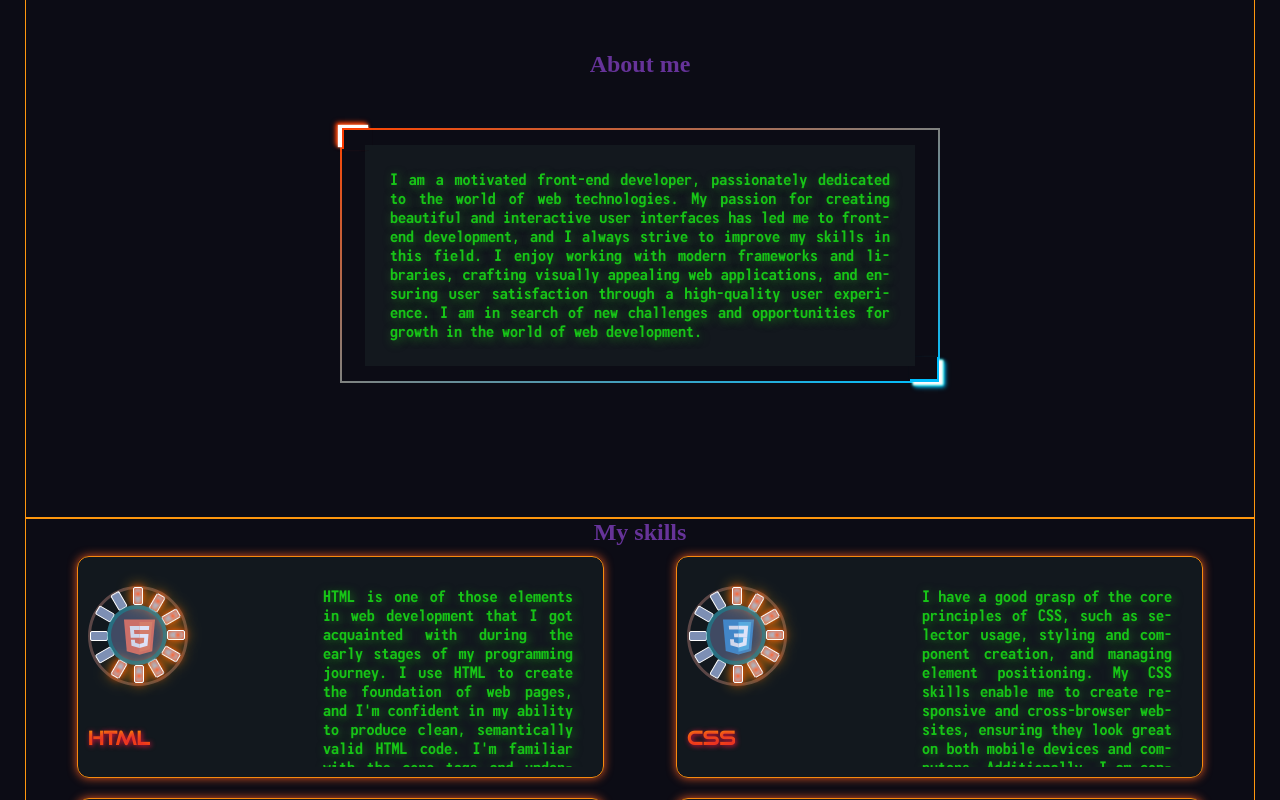
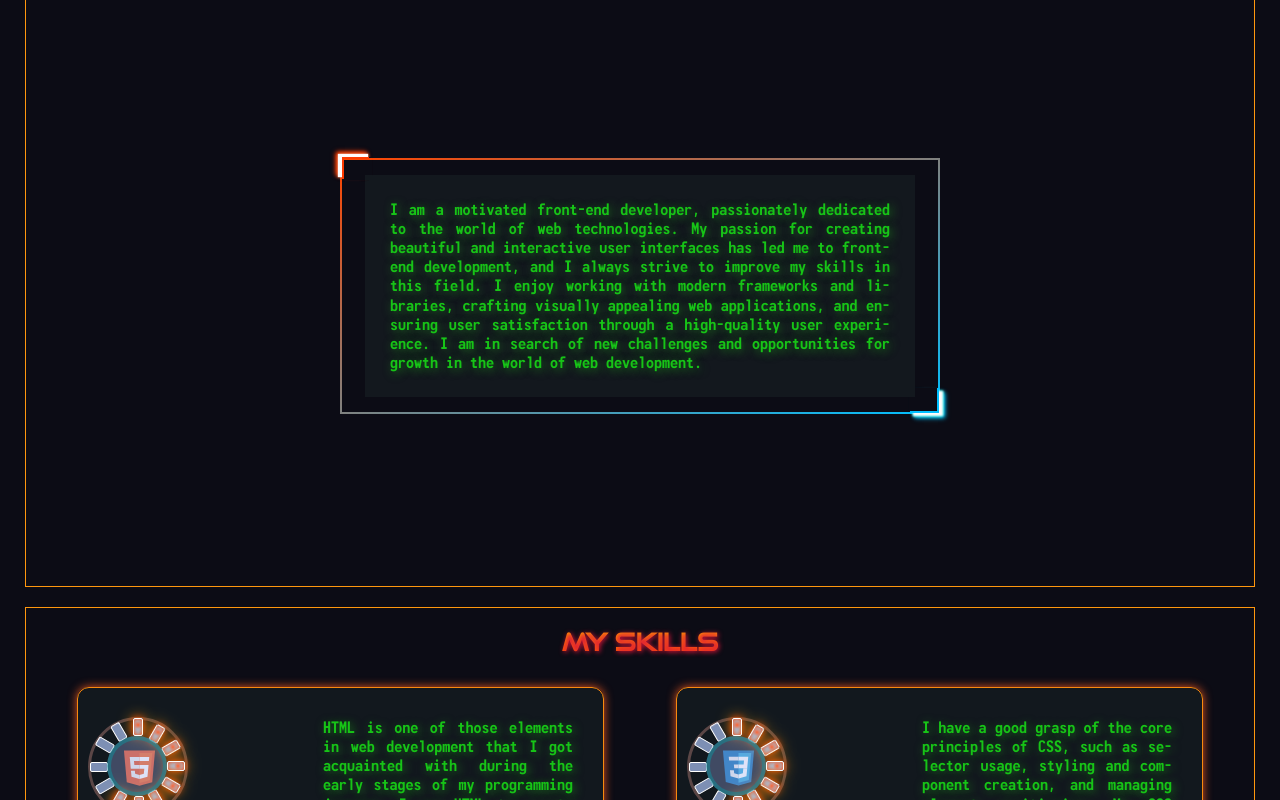
Before and after one commit to 1evgen/MyPortfolio, a React app: page / in a window 1280 px wide. Shown: the part 980-1780 px from the top of the page. Built offline with nearby package versions, Linux system fonts and the light colour scheme.

Commit message:
test component Card

```diff
--- a/src/App.tsx
+++ b/src/App.tsx
@@ -7,6 +7,8 @@ import {Contact} from "./layout/sections/contacts/Contact";
 import {Slogan} from "./layout/sections/slogan/Slogan";
 import {Footer} from "./layout/footer/Footer";
 import {AboutMe} from "./layout/sections/aboutMe/AboutMe";
+import {Test} from "./layout/sections/works/test/Test";
+
 
 function App() {
     return (
@@ -18,6 +20,7 @@ function App() {
                 <Works />
                 <Contact />
                 <Slogan />
+            <Test title={'HTML'}/>
                 <Footer />
 
 
--- a/src/Components/SectionTitle.tsx
+++ b/src/Components/SectionTitle.tsx
@@ -1,6 +1,12 @@
 import styled from "styled-components";
+import {theme} from "../styles/theme";
 
 export const SectionTitle = styled.h2`
-  color: rebeccapurple;
+  font-family: GoodTime;
+  background-image: linear-gradient(orange,orangered);
+  color: transparent;
+  -webkit-background-clip: text;
+  text-shadow: 1px 1px 5px crimson;
   text-align: center;
+  margin: 20px 0;
 `
--- a/src/Components/menu/Menu.tsx
+++ b/src/Components/menu/Menu.tsx
@@ -15,6 +15,7 @@ export const Menu = ({menuItems}:PropsType) => {
 };
 
 const StyleMenu = styled.nav`
+
     ul{
       display: flex;
       gap: 15px;
--- a/src/Components/work/Work.tsx
+++ b/src/Components/work/Work.tsx
@@ -22,8 +22,8 @@ export const Work = ({title, text, img}: PropsType) => {
 
 const StyledWork = styled.div`
   background-color: #8d2626;
-  max-width: 500px;
-
+  max-width: 350px;
+  border: 1px solid aliceblue;
 `
 
 const ImageProject = styled.img`
@@ -34,6 +34,8 @@ const ImageProject = styled.img`
 const Link = styled.a`
 `
 const Title = styled.h3`
+
 `
 const Text = styled.p`
+
 `
--- a/src/accets/SVGComponent/EyeSvg.tsx
+++ b/src/accets/SVGComponent/EyeSvg.tsx
@@ -75,6 +75,6 @@ const fireEye = keyframes`
 const WrapperEye = styled.div<{isActive: boolean}>`
 position: absolute;
   opacity: ${(props) => (props.isActive ? "1" : "0")};
-  transition: opacity 1s 5s ease; /* задержка перехода */
+  transition: opacity 5s ease; /* задержка перехода */
 
 `
--- a/src/layout/sections/aboutMe/AboutMe.tsx
+++ b/src/layout/sections/aboutMe/AboutMe.tsx
@@ -12,9 +12,9 @@ export const AboutMe = () => {
         <SectionAboutMe>
 
         <ContainerBlock>
+            <SectionTitle>About me</SectionTitle>
+            <FlexContainer direction={'column'} justify={'center'} aline={'center'} height={'75vh'} gap={'30px'}>
 
-            <FlexContainer direction={'column'} justify={'center'} aline={'center'} height={'75vh'} gap={'50px'}>
-            <SectionTitle>About me</SectionTitle>
                 <WrapperDisplay>
         <ContentAboutMe>
         I am a motivated front-end developer, passionately dedicated to the world of web technologies.
--- a/src/layout/sections/main/Main.tsx
+++ b/src/layout/sections/main/Main.tsx
@@ -59,8 +59,6 @@ export const Main = () => {
 
     const [isActive, setActive] = useState(false)
     const onChangeAnimation = () => setActive(!isActive)
-
-
     return (
         <StyledMain>
             <ContainerBlock>
--- a/src/layout/sections/skills/Skills.tsx
+++ b/src/layout/sections/skills/Skills.tsx
@@ -13,8 +13,9 @@ export const Skills = () => {
     return (
         <StyledSkills>
             <ContainerBlock>
-            <SectionTitle>My skills</SectionTitle>
+                <SectionTitle>My skills</SectionTitle>
             <FlexContainer wrap={'wrap'} justify={'space-around'} aline={'centre'} >
+
                 <Skill level={8}  iconId={'html'} skillTitle={'HTML'}
                        description={'HTML is one of those elements in web development that I got acquainted with during ' +
                            'the early stages of my programming journey. I use HTML to create the foundation of web pages, ' +
--- a/src/layout/sections/slogan/Slogan.tsx
+++ b/src/layout/sections/slogan/Slogan.tsx
@@ -7,7 +7,7 @@ export const Slogan = () => {
     return (
         <StyledSlogan>
             <SectionTitle>This is Ilon Mask</SectionTitle>
-            <Button>Hire me</Button>
+            {/*<Button>Hire me</Button>*/}
         </StyledSlogan>
     );
 };
--- a/src/layout/sections/works/Works.tsx
+++ b/src/layout/sections/works/Works.tsx
@@ -4,6 +4,10 @@ import {SectionTitle} from "../../../Components/SectionTitle";
 import {Menu} from "../../../Components/menu/Menu";
 import {FlexContainer} from "../../../Components/FlexContainer";
 import {Work} from "../../../Components/work/Work";
+import watcher from '../../../accets/projectImages/clock.webp'
+import calculator from '../../../accets/projectImages/counter.webp'
+import counter from '../../../accets/projectImages/Image.webp'
+import {ContainerBlock} from "../../../Components/Container";
 
 const projectItems = ['All','Landing page', 'Learn projects', 'pet projects' ]
 
@@ -11,19 +15,23 @@ const projectItems = ['All','Landing page', 'Learn projects', 'pet projects' ]
 export const Works = () => {
     return (
         <StyledWorks>
+            <ContainerBlock>
+                <FlexContainer direction={'column'} justify={'center'} aline={'center'} gap={'10px'} >
         <SectionTitle>My Works</SectionTitle>
         <Menu menuItems={projectItems}/>
-            <FlexContainer justify={'space-around'}>
-                <Work title={'counter'} img={''}  text={'This is sample project description' +
+                </FlexContainer>
+            <FlexContainer justify={'space-around'} >
+                <Work title={'counter'} img={counter}  text={'This is sample project description' +
                     ' random things are here in description ' +
                     'This is sample project lorem ipsum generator for dummy content'}/>
-                <Work title={'watch'} img={''}  text={'This is sample project description' +
+                <Work title={'watch'} img={watcher}  text={'This is sample project description' +
                     ' random things are here in description ' +
                     'This is sample project lorem ipsum generator for dummy content'}/>
-                <Work title={'calculator'} img={''}  text={'This is sample project description' +
+                <Work title={'calculator'} img={calculator}  text={'This is sample project description' +
                     ' random things are here in description ' +
                     'This is sample project lorem ipsum generator for dummy content'}/>
             </FlexContainer>
+            </ContainerBlock>
         </StyledWorks>
     );
 };
@@ -31,6 +39,4 @@ export const Works = () => {
 export const StyledWorks = styled.section`
   min-height: 100vh;
 
-
-
 `
--- /dev/null
+++ b/src/layout/sections/works/test/Test.tsx
@@ -0,0 +1,238 @@
+import styled, {css} from "styled-components";
+
+
+type PropsType = {
+    title: string
+}
+
+
+
+export const  Test = (props: PropsType)=> {
+    const {title} = props
+    return (
+        <Card>
+            <BoxShadow></BoxShadow>
+            <Main>
+                <Top></Top>
+                <LeftSide></LeftSide>
+                <RightSide></RightSide>
+                <Title>{title}</Title>
+                <ButtonContainer>
+                    <Button>
+                        <SVG className="svg twitter" xmlns="http://www.w3.org/2000/svg" height="24"
+                             width="24" fill="red" viewBox="0 0 512 512">
+                            <path
+                                d="M389.2 48h70.6L305.6 224.2 487 464H345L233.7 318.6 106.5 464H35.8L200.7 275.5 26.8 48H172.4L272.9 180.9 389.2 48zM364.4 421.8h39.1L151.1 88h-42L364.4 421.8z">
+                            </path>
+                        </SVG>
+                    </Button>
+                    <Button>
+                        <SVG xmlns="http://www.w3.org/2000/svg" width="24" height="24"
+                             viewBox="0 0 24 24" fill="none" stroke="red" stroke-width="2" stroke-linecap="round"
+                             stroke-linejoin="round">
+                            <path
+                                d="M15 22v-4a4.8 4.8 0 0 0-1-3.5c3 0 6-2 6-5.5.08-1.25-.27-2.48-1-3.5.28-1.15.28-2.35 0-3.5 0 0-1 0-3 1.5-2.64-.5-5.36-.5-8 0C6 2 5 2 5 2c-.3 1.15-.3 2.35 0 3.5A5.403 5.403 0 0 0 4 9c0 3.5 3 5.5 6 5.5-.39.49-.68 1.05-.85 1.65-.17.6-.22 1.23-.15 1.85v4">
+                            </path>
+                            <path d="M9 18c-4.51 2-5-2-7-2"></path>
+                        </SVG>
+                    </Button>
+                </ButtonContainer>
+            </Main>
+        </Card>
+
+    )
+}
+
+
+
+
+
+const BoxShadow = styled.div`
+  position: absolute;
+  height: 100%;
+  width: 100%;
+  border: 1px solid red;
+  transform: scale(0.8);
+  box-shadow: rgba(255, 0, 0, 1) 0px 30px 70px 0px;
+  transition: all 0.5s cubic-bezier(0.785, 0.135, 0.15, 0.86);
+`;
+
+const Main = styled.div`
+
+  width: 230px;
+  height: 300px;
+  overflow: hidden;
+  background: red;
+  background: linear-gradient(
+          0deg,
+          rgb(62, 0, 0) 0%,
+          rgba(255, 0, 0, 1) 60%,
+          rgb(62, 0, 0) 100%
+  );
+  position: relative;
+  clip-path: polygon(
+          0 0,
+          100% 0,
+          100% 40px,
+          100% calc(100% - 40px),
+          calc(100% - 40px) 100%,
+          40px 100%,
+          0 calc(100% - 40px)
+  );
+  box-shadow: rgba(255, 0, 0, 1) 0px 7px 29px 0px;
+  transition: all 0.3s cubic-bezier(0.785, 0.135, 0.15, 0.86);
+`;
+
+const Top = styled.div`
+
+  position: absolute;
+  top: 0px;
+  left: 0;
+  width: 0px;
+  height: 0px;
+  z-index: 2;
+  border-top: 115px solid black;
+  border-left: 115px solid transparent;
+  border-right: 115px solid transparent;
+  transition: all 0.5s cubic-bezier(0.785, 0.135, 0.15, 0.86);
+`;
+
+const Side = styled.div`
+
+  position: absolute;
+  width: 100%;
+  top: 0;
+  transform: translateX(-50%);
+  height: 101%;
+  background: black;
+  clip-path: polygon(0% 0%, 50% 0, 95% 45%, 100% 100%, 0% 100%);
+  transition: all 0.5s cubic-bezier(0.785, 0.135, 0.15, 0.86) 1s;
+`;
+
+const LeftSide = styled(Side)`
+  left: 0;
+`;
+
+const RightSide = styled(Side)`
+
+  right: 0;
+  transform: translateX(50%) scale(-1, 1);
+`;
+
+const Title = styled.div`
+
+  position: absolute;
+  left: 50%;
+  transform: translateX(-50%);
+  top: 90px;
+  font-weight: bold;
+  font-size: 25px;
+  opacity: 0;
+  z-index: -1;
+  transition: all 0.2s ease-out 0s;
+`;
+
+const ButtonContainer = styled.div`
+  position: absolute;
+  bottom: 10px;
+  left: 50%;
+  transform: translateX(-50%);
+`;
+
+const Button = styled.button`
+  position: absolute;
+  transform: translateX(-50%);
+  padding: 5px 10px;
+  clip-path: polygon(0 0, 100% 0, 81% 100%, 21% 100%);
+  background: black;
+  border: none;
+  color: white;
+  display: grid;
+  place-content: center;
+  transition: all 0.5s cubic-bezier(0.785, 0.135, 0.15, 0.86);
+
+  &:nth-child(1) {
+    bottom: 300px;
+    transition-delay: 0.4s;
+  }
+  &:nth-child(2) {
+    bottom: 300px;
+    transition-delay: 0.6s;
+  }
+  &:nth-child(3) {
+    bottom: 300px;
+    transition-delay: 0.8s;
+  }
+
+  &:hover {
+    .svg {
+      transform: scale(1.2);
+    }
+  }
+
+  &:active {
+    .svg {
+      transform: scale(0.7);
+    }
+  }
+
+`
+
+const SVG = styled.svg`
+  width: 15px;
+  transition: all 0.2s cubic-bezier(0.785, 0.135, 0.15, 0.86);
+`;
+
+
+const hoverMain = css`
+  transform: scale(1.1);
+`;
+
+const hoverLeft = css`
+  left: -50px;
+  transition: all 0.5s cubic-bezier(0.785, 0.135, 0.15, 0.86) 0.1s;
+`;
+
+const hoverRight = css`
+  right: -50px;
+  transition: all 0.5s cubic-bezier(0.785, 0.135, 0.15, 0.86) 0.1s;
+`;
+
+
+const hoverTitle = css`
+  opacity: 1;
+  transition: all 0.2s ease-out 1.3s;
+`;
+
+
+const Card = styled.div`
+  position: relative;
+  height: 300px;
+  width: 230px;
+
+  &:nth-child(2) {
+    filter: hue-rotate(300deg) brightness(1.3);
+  }
+  &:nth-child(3) {
+    filter: hue-rotate(200deg) brightness(1.5);
+  }
+  &:nth-child(4) {
+    filter: hue-rotate(60deg) brightness(3);
+  }
+
+
+  &:hover ${Main} {
+    ${hoverMain}
+  }
+  &:hover ${LeftSide} {
+    ${hoverLeft}
+  }
+
+  &:hover ${RightSide} {
+    ${hoverRight}
+  }
+
+  &:hover ${Title} {
+    ${hoverTitle}
+  }
+`
--- a/src/styles/GlobalStyled.tsx
+++ b/src/styles/GlobalStyled.tsx
@@ -17,6 +17,7 @@ export const GlobalStyle = createGlobalStyle`
       margin: 0;
       -webkit-font-smoothing: antialiased;
       -moz-osx-font-smoothing: grayscale;
+      line-height: 1.2;
     }
 
   section {
@@ -38,6 +39,22 @@ export const GlobalStyle = createGlobalStyle`
       border: none;
     }
 
+    p {
+      font-family: Monofonto;
+      color: #17c417;
+      text-align: justify;
+      text-shadow: 2px 2px 10px #1d751d;
+      white-space: pre-line;
+      word-break: break-word;
+      -webkit-hyphens: auto;
+      -moz-hyphens: auto;
+      -ms-hyphens: auto;
+      hyphens: auto;
+    }
+
+    section{
+      padding: 20px 0;
+    }
     :root{
       --base-color: 60;
       --color1-light:  hsla(var(--base-color1), 50%, 75%, 100%);
@@ -46,4 +63,5 @@ export const GlobalStyle = createGlobalStyle`
     }
 
 
+
 `
```
Also changed, not shown: src/accets/images/gear.svg (deleted).
